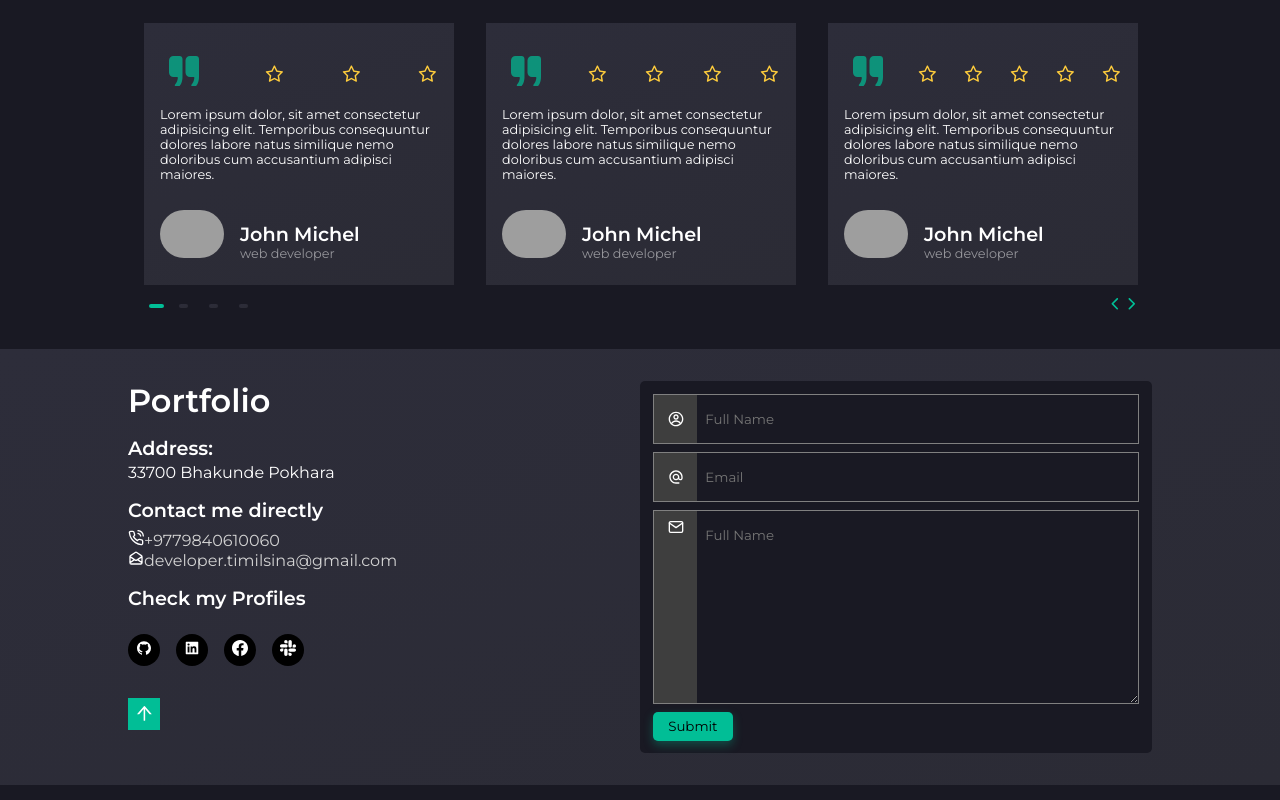
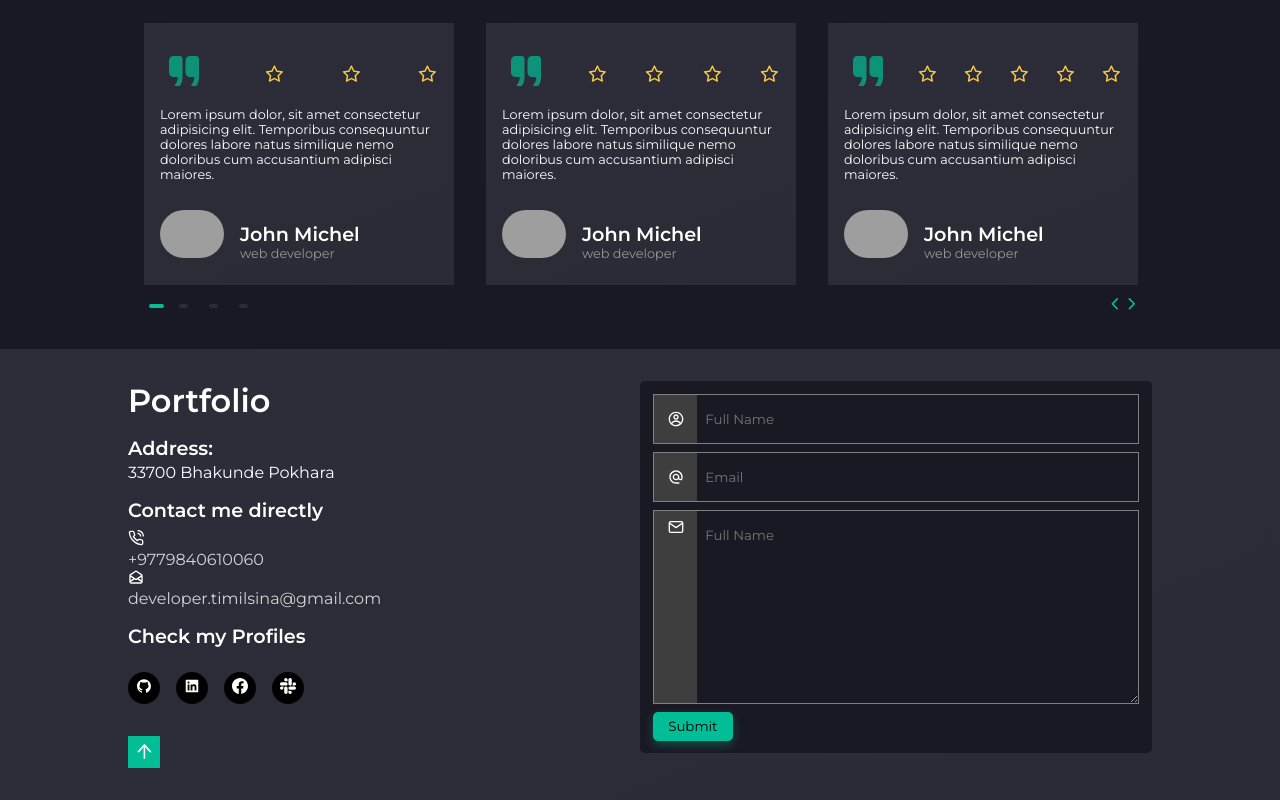
Before and after one commit to TimilsinaSushil/react-portfolio, a React (Create React App) app: page / in a window 1280 px wide. Shown: the part 1980-2780 px from the top of the page. Built offline with nearby package versions, Linux system fonts and the light colour scheme; grey boxes are pictures that could not be loaded.

Commit message:
implemented react awesome reveal

```diff
--- a/src/App.js
+++ b/src/App.js
@@ -6,12 +6,16 @@ import Projects from "./components/Projects/Projects";
 import Clients from "./components/Clients/Clients";
 import Footer from "./components/Footer/Footer";
 
+import { Fade } from "react-awesome-reveal";
+
 function App() {
   return (
     <Container>
       <Banner>
+        <Fade>
         <Header />
         <ProfileComponent />
+        </Fade>
       </Banner>
       <Services />
 
--- a/src/components/Banner/ProfileComponent.jsx
+++ b/src/components/Banner/ProfileComponent.jsx
@@ -2,11 +2,13 @@ import styled from "styled-components";
 import { AiOutlineInstagram } from "react-icons/ai";
 import { GiEarthAmerica } from "react-icons/gi";
 import { FaLinkedinIn } from "react-icons/fa";
+import { Slide } from "react-awesome-reveal";
 
 const ProfileComponent = () => {
   return (
     <Container id="home">
-      <Texts>
+     <Slide direction="left">
+     <Texts>
         <h4>
           Hello <span className="green">I'am</span>
         </h4>
@@ -40,12 +42,15 @@ const ProfileComponent = () => {
           </div>
         </Social>
       </Texts>
-      <Profile>
+     </Slide>
+     <Slide direction="right">
+     <Profile>
         <img
           src="https://www.kindpng.com/picc/m/442-4426088_model-girl-hd-png-download.png"
           alt="Model - Girl, HD Png Download@kindpng.com"
         />
       </Profile>
+     </Slide>
     </Container>
   );
 };
--- a/src/components/Clients/Clients.jsx
+++ b/src/components/Clients/Clients.jsx
@@ -3,6 +3,7 @@ import Slider from "react-slick";
 import styled from "styled-components";
 import ClientSlider from "./ClientSlider";
 import { IoIosArrowBack, IoIosArrowForward } from "react-icons/io";
+import { Slide } from "react-awesome-reveal";
 
 let clients = [
   {
@@ -84,8 +85,11 @@ const Clients = () => {
   clientDisc = clients.map((item, i) => <ClientSlider item={item} key={i} />);
   return (
     <Container id="client">
+      <Slide direction="left">
       <span className="green">Testimonials</span>
       <h1>What clients say</h1>
+      </Slide>
+
       <Testimonials>
         <Slider ref={arrowRef} {...settings}>
           {clientDisc}
--- a/src/components/Footer/Footer.jsx
+++ b/src/components/Footer/Footer.jsx
@@ -6,69 +6,98 @@ import { HiOutlineMailOpen } from "react-icons/hi";
 import { AiFillGithub, AiFillLinkedin, AiOutlineArrowUp } from "react-icons/ai";
 import { BsFacebook, BsSlack } from "react-icons/bs";
 import { FiMail, FiPhoneCall } from "react-icons/fi";
+import { Fade, Slide, Zoom } from "react-awesome-reveal";
 
 const Footer = () => {
-    const scrollUp = ()=>{
+  const scrollUp = () => {
     window.scroll({
-            top:0,
-            behaviour: "smooth"
-        })
-    }
+      top: 0,
+      behaviour: "smooth",
+    });
+  };
   return (
     <Container id="footer">
       <Profile>
+        <Slide direction="left" delay={1}>
           <h1>Portfolio</h1>
+        </Slide>
         <div className="address">
+          <Slide direction="left">
             <h1>Address:</h1>
+          </Slide>
+          <Slide direction="left">
             <p>33700 Bhakunde Pokhara</p>
+          </Slide>
         </div>
         <div className="links">
+          <Slide direction="left">
             <h1>Contact me directly</h1>
+          </Slide>
           <div>
             <span>
               <FiPhoneCall></FiPhoneCall>
             </span>
+            <Slide direction="left">
               <a href="tel:+9779840610060">+9779840610060</a>
+            </Slide>
           </div>
           <div>
+            <Slide direction="left">
               <span>
                 <HiOutlineMailOpen />
               </span>
+            </Slide>
+            <Slide>
+              {" "}
               <a href="mailto:developer.timilsina@gmail.com">
                 developer.timilsina@gmail.com
               </a>
+            </Slide>
           </div>
           <div className="profiles">
+            <Slide direction="left">
             <h1>Check my Profiles</h1>
+            </Slide>
             <div className="icons">
+              <Zoom>
                 <span>
                   <a href="#">
                     <AiFillGithub />
                   </a>
                 </span>
+              </Zoom>
+              <Zoom>
                 <span>
                   <a href="#">
                     <AiFillLinkedin />
                   </a>
                 </span>
+              </Zoom>
+              <Zoom>
                 <span>
                   <a href="#">
                     <BsFacebook />
                   </a>
                 </span>
+              </Zoom>
+              <Zoom>
                 <span>
                   <a href="#">
                     <BsSlack />
                   </a>
                 </span>
+              </Zoom>
             </div>
-            <ArrowUp onClick={scrollUp} >
+           <Fade>
+           <ArrowUp onClick={scrollUp}>
               <AiOutlineArrowUp />
             </ArrowUp>
+           </Fade>
           </div>
         </div>
       </Profile>
       <Form>
+       <Slide direction="right">
        <form>
           <div className="name">
             <span>
@@ -91,6 +120,7 @@ const Footer = () => {
 
           <button>Submit</button>
         </form>
+       </Slide>
       </Form>
     </Container>
   );
--- a/src/components/Projects/Projects.jsx
+++ b/src/components/Projects/Projects.jsx
@@ -1,10 +1,12 @@
 import styled from "styled-components";
 import SliderComp from "./Slider";
+import { Zoom } from "react-awesome-reveal";
 
 const Projects = () => {
   return (
     <Container id="project">
-      <h1>
+     <Zoom>
+     <h1>
         Recent <span className="green">Projects</span>
       </h1>
       <p>
@@ -13,6 +15,7 @@ const Projects = () => {
         ullam dolores odio ipsam atque soluta. Dolore mollitia omnis ducimus
         tempore molestiae!
       </p>
+     </Zoom>
       <Slide>
         <SliderComp/>
       </Slide>
--- a/src/components/Service/Services.jsx
+++ b/src/components/Service/Services.jsx
@@ -3,14 +3,18 @@ import { MdDesignServices } from "react-icons/md";
 import { FiCodesandbox } from "react-icons/fi";
 import { CgWebsite } from "react-icons/cg";
 import Card from "./Card";
+import { Slide } from "react-awesome-reveal";
 const Services = () => {
   return (
     <Container id="service">
-      <h4>
+     <Slide direction="down">
+     <h4>
         My <span className="green">services</span>
       </h4>
       <h1>What I do</h1>
+     </Slide>
       <Cards>
+        <Slide direction="left">
         <Card
           Icon={MdDesignServices}
           title={"ui/ux designer"}
@@ -21,6 +25,9 @@ const Services = () => {
           doloribus hic.
         `}
         />
+        </Slide>
+
+        <Slide direction="up">
         <Card
           Icon={FiCodesandbox}
           title={"ui/ux designer"}
@@ -31,6 +38,8 @@ const Services = () => {
           doloribus hic.
         `}
         />
+        </Slide>
+        <Slide direction="right">
         <Card
           Icon={CgWebsite}
           title={"ui/ux designer"}
@@ -41,6 +50,7 @@ const Services = () => {
           doloribus hic.
         `}
         />
+        </Slide>
       </Cards>
     </Container>
   );
```
Lines whose indentation alone changed are shown as unchanged.
